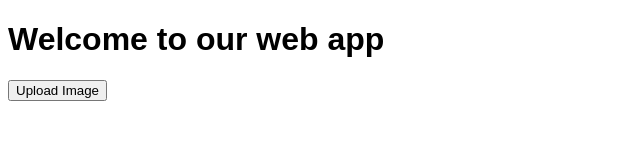
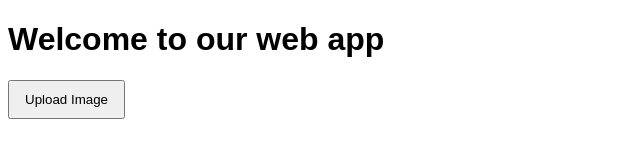
Before and after one commit to zsym-sjtu/sjtu-cs7354, a plain HTML site: page frontend/index.html in a window 1280 px wide. Shown: the whole page, without its empty margins (0-640 px from the left). Drawn offline with Linux system fonts and the light colour scheme.

Commit message:
Style upload button

```diff
--- a/frontend/styles.css
+++ b/frontend/styles.css
@@ -1 +1,3 @@
 body { font-family: Arial; }
+
+button { padding: 10px 15px; }
```
